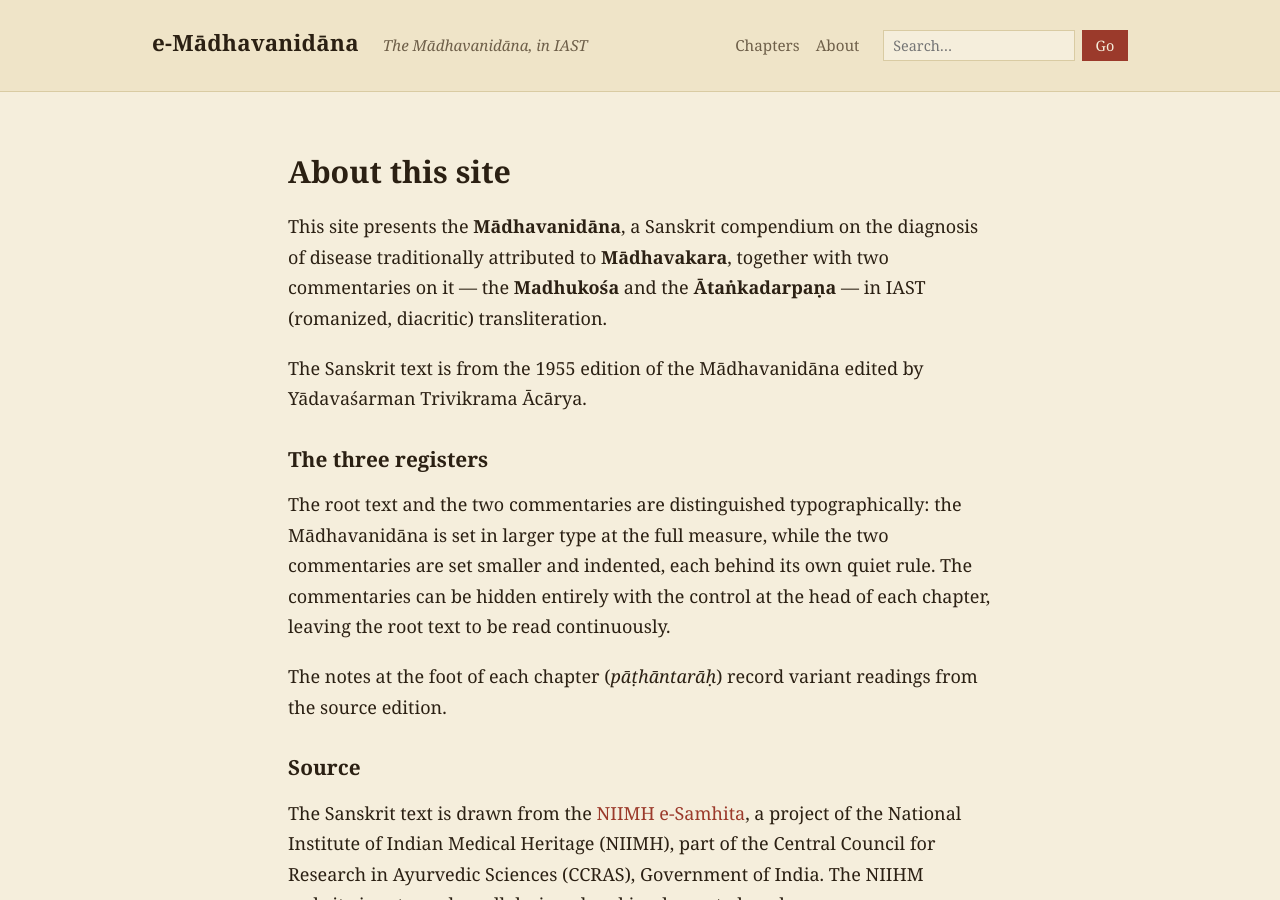
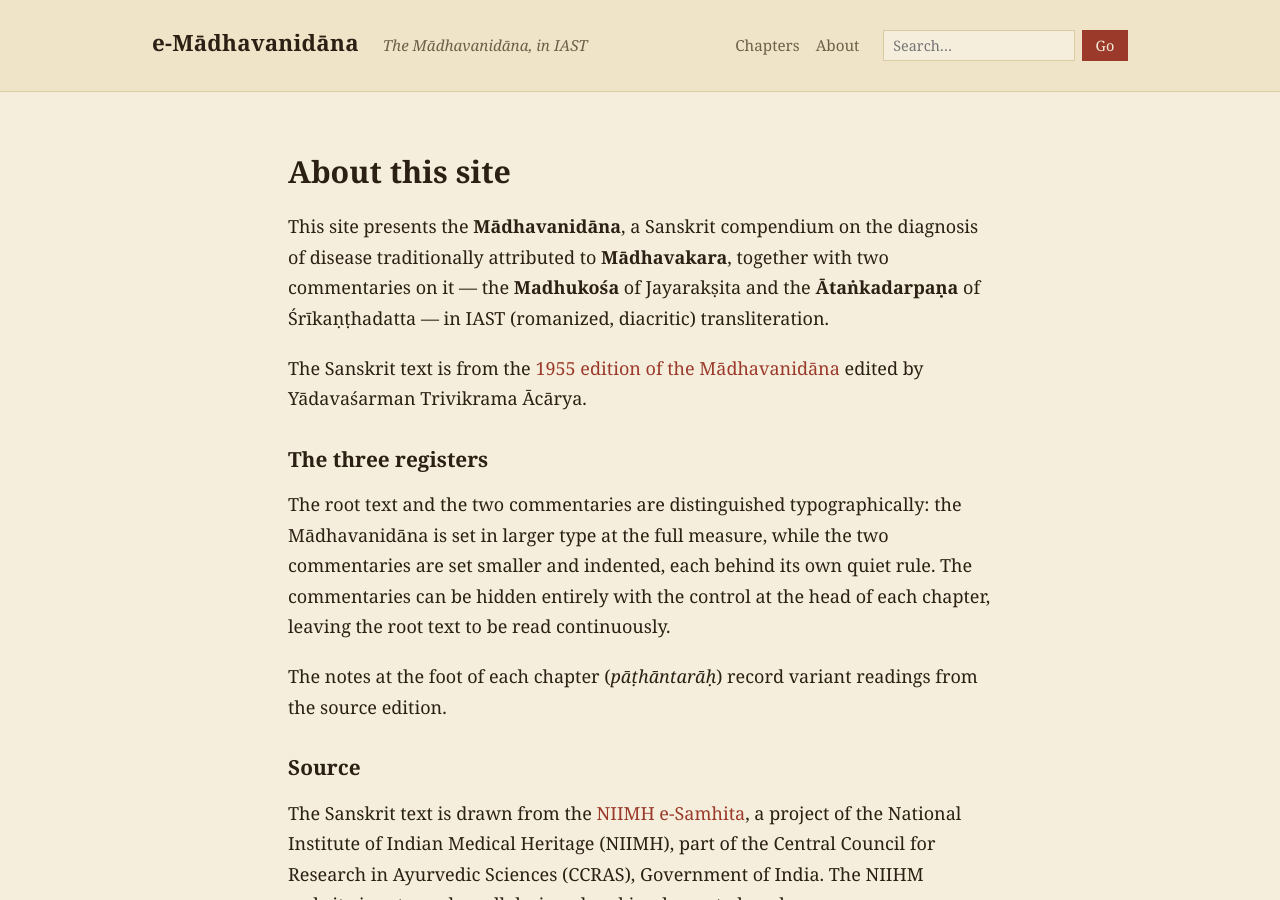
Before and after one commit to sushrutaproject/eMadhava, a Jekyll site: the page built from about.md, in a window 1280 px wide and 900 px high. Built offline with Jekyll 4.4.1, drawn with Linux system fonts in a browser that asks for light colours; some web fonts are replaced.

Commit message:
Update about.md

```diff
--- a/about.md
+++ b/about.md
@@ -9,10 +9,10 @@ permalink: /about/
 
 This site presents the **Mādhavanidāna**, a Sanskrit compendium on the
 diagnosis of disease traditionally attributed to **Mādhavakara**, together
-with two commentaries on it — the **Madhukośa** and the
-**Ātaṅkadarpaṇa** — in IAST (romanized, diacritic) transliteration.
+with two commentaries on it — the **Madhukośa** of Jayarakṣita and the
+**Ātaṅkadarpaṇa** of Śrīkaṇṭhadatta — in IAST (romanized, diacritic) transliteration.
 
-The Sanskrit text is from the 1955 edition of the Mādhavanidāna edited by Yādavaśarman Trivikrama Ācārya.
+The Sanskrit text is from the [1955 edition of the Mādhavanidāna](http://n2t.net/ ark:/13960/s218hd9qx7t) edited by Yādavaśarman Trivikrama Ācārya.
 
 ## The three registers
 
```
